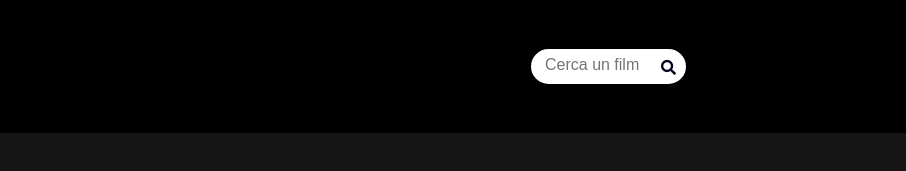
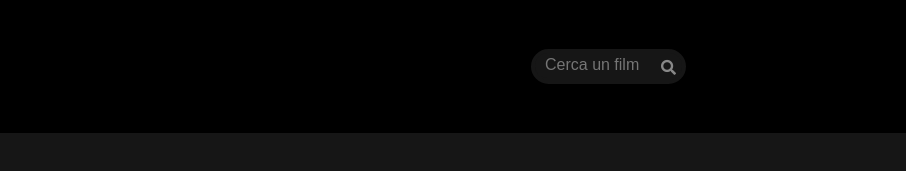
Before and after one commit to Vincenzo-Laveneziana/ajax-ex-boolflix, a plain HTML site: page index.html in a window 1280 px wide. Shown: the top 171 px of the page, 374-1280 px from the left. Drawn offline with nearby package versions, Linux system fonts and the light colour scheme.

Commit message:
added custom navigation bar, edit style search

```diff
--- a/assets/css/main.css
+++ b/assets/css/main.css
@@ -15,6 +15,23 @@ main{
   padding: 30px 0;
 }
 
+/* Custom scrollbar */
+/* width */
+::-webkit-scrollbar {
+  background-color: transparent;
+  width: 5px;
+}
+
+/* background of the scrollbar except button or resizer */
+::-webkit-scrollbar-track {
+  background-color: transparent;
+}
+
+/* scrollbar itself */
+::-webkit-scrollbar-thumb {
+  background-color:#5a5a5a;
+  border-radius:16px;
+}
 
 /* Utility */
 
@@ -78,10 +95,10 @@ main{
   width: 155px;
   height: 35px;
   left: 38%;
-  background: white;
+  background: #161616;
   box-sizing: border-box;
   border-radius: 25px;
-  border: 4px solid white;
+  border: 4px solid #161616;
   padding: 5px;
 }
 
@@ -97,6 +114,8 @@ input{
   font-size: 1em;
   border-radius: 20px;
   padding: 0 10px;
+  background: #161616;
+  color: white;
 }
 
 .div-search .fa{
@@ -107,18 +126,16 @@ input{
   top: 0;
   right: 0;
   border-radius: 50%;
-  color: #07051a;
+  color: rgb(136, 136, 136);
   text-align: center;
   font-size: 15px;
   transition: all 1s;
-
 }
 
 .div-search:hover{
   width: 200px;
   cursor: pointer;
   left: 20%;
-
 }
 
 .div-search:hover input{
@@ -126,7 +143,7 @@ input{
 }
 
 .div-search:hover .fa{
-  background: #07051a;
+  background: #000000;
   color: white;
 }
 
--- a/assets/js/main.js
+++ b/assets/js/main.js
@@ -33,11 +33,11 @@ $(document).ready(function (){
 
   //Se uso la variabile coverFilm mouseleave smette di funzionare
   //al passaggio del mouse sulla copertina fai scrollare l'overview
-  lista.on("mouseenter", ".cover-film", function () {
+  lista.on("mouseenter",".cover-film", function () {
     $(this).find(".scroll p").addClass("scroll-p");
   });
 
-  lista.on("mouseleave", ".cover-film" , function () {
+  lista.on("mouseleave",".cover-film", function () {
     $(this).find(".scroll p").removeClass("scroll-p");
   });
 
```
